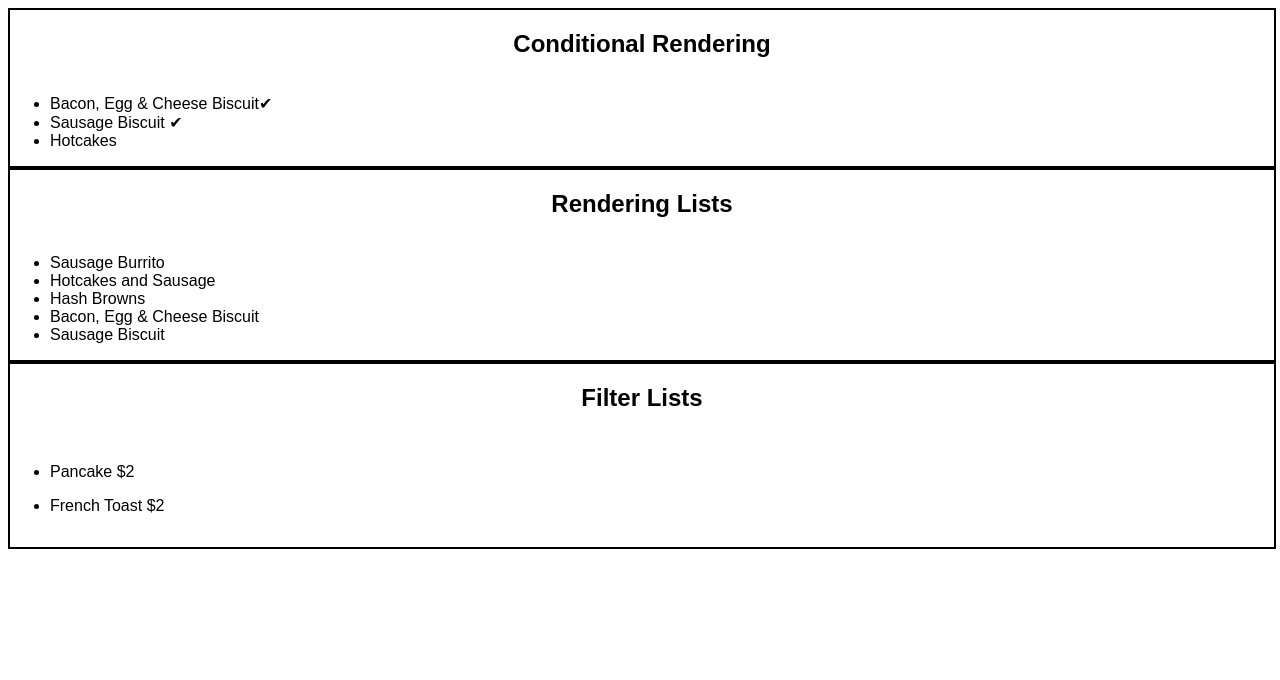
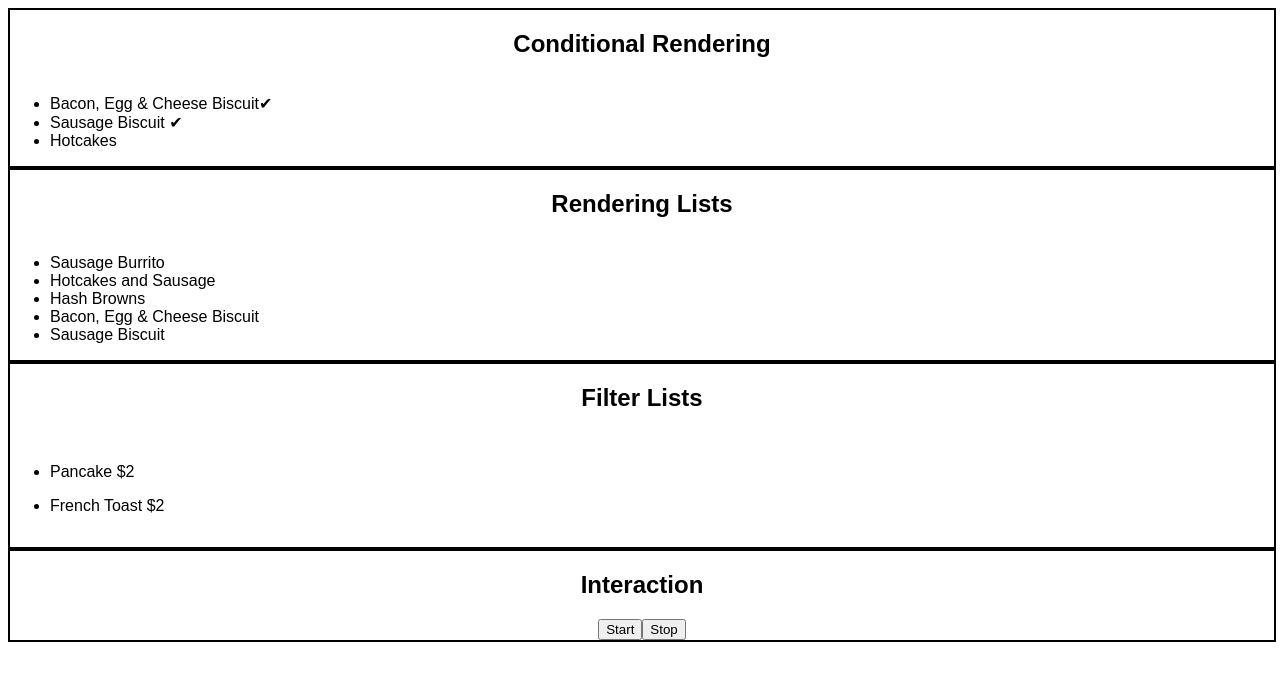
Before and after one commit to juliisstudy/Holiday-Restaurant, a React (Create React App) app: page / in a window 1280 px wide. Shown: the top 680 px of the page. Built offline with nearby package versions, Linux system fonts and the light colour scheme.

Commit message:
Add Interaction Buttons

```diff
--- a/src/App.js
+++ b/src/App.js
@@ -1,6 +1,9 @@
 import "./styles.css";
 import Breakfast from "./BreakfastList";
 import LunchList from "./LunchList";
+import Interaction from "./Interaction";
+
+import { useState } from "react";
 
 function Item({ name, isChecked }) {
   // return <li>{isChecked ? name + "✔" : <del> {name} </del>}</li>;
@@ -32,6 +35,10 @@ export default function FoodList() {
           <h1> Filter Lists</h1>
           <LunchList />
         </div>
+        <div className="Demo">
+          <h1>Interaction</h1>
+          <Interaction />
+        </div>
       </div>
     </section>
   );
--- /dev/null
+++ b/src/Interaction.js
@@ -0,0 +1,16 @@
+export default function Interaction() {
+  return <Toolbar onPlay={() => alert("start")} onStop={() => alert("stop")} />;
+}
+
+function Toolbar({ onStart, onStop }) {
+  return (
+    <div>
+      <Button onClick={onStart} btnName="Start"></Button>
+      <Button onClick={onStop} btnName="Stop"></Button>
+    </div>
+  );
+}
+
+function Button({ onClick, btnName }) {
+  return <button onClick={onClick}> {btnName}</button>;
+}
```
